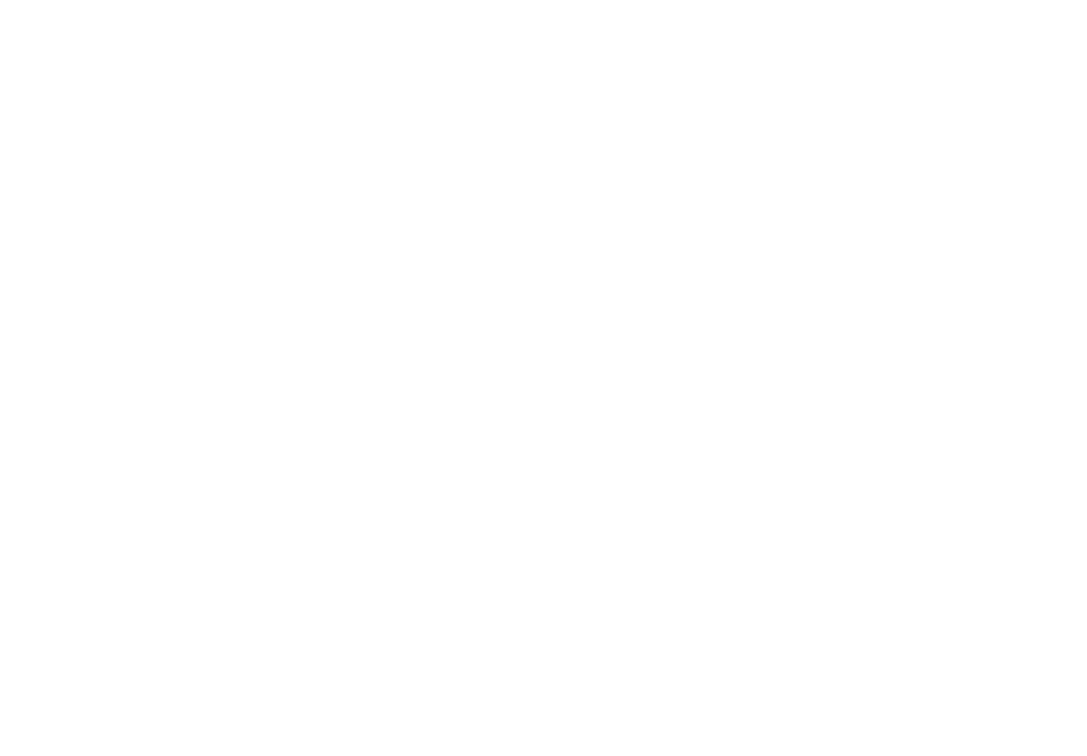
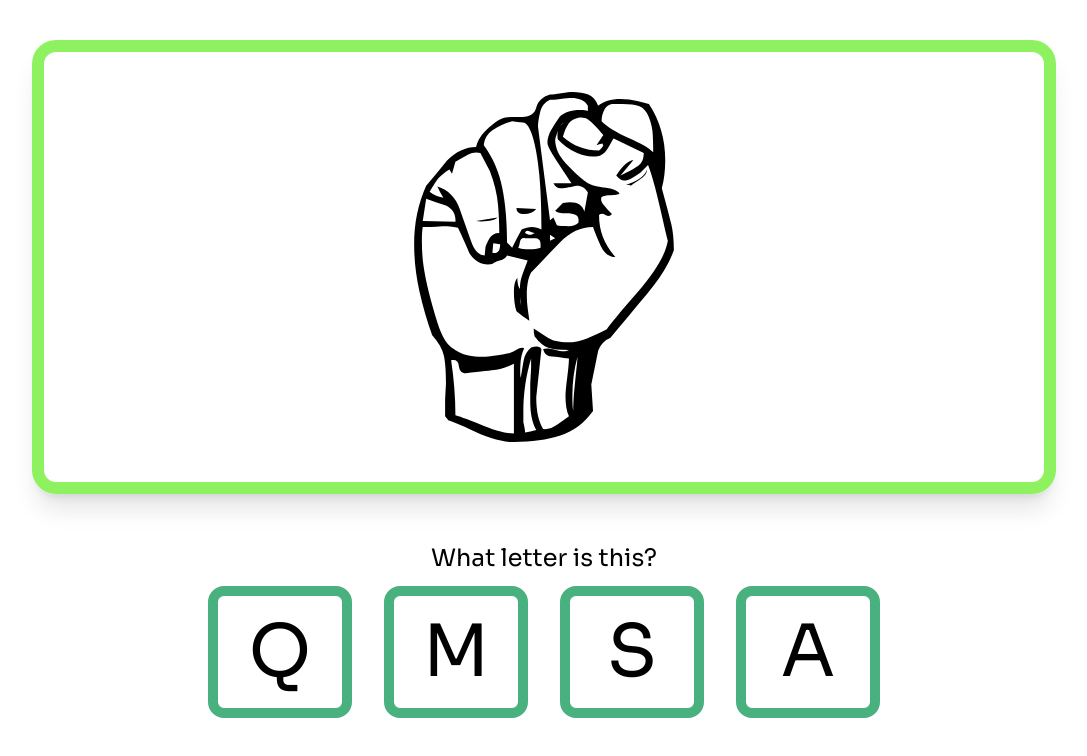
Before and after one commit to atpngo/asl, a React (Create React App) app in the folder frontend/: page /learn in a window 1280 px wide. Before the commit this address had no page. Shown: the top 756 px of the page, without its empty margins (96-1183 px from the left). Built offline with nearby package versions, Linux system fonts and the light colour scheme.

Commit message:
added mcq component

```diff
--- a/frontend/src/App.js
+++ b/frontend/src/App.js
@@ -2,6 +2,7 @@ import {BrowserRouter as Router, Route, Routes} from "react-router-dom";
 import Practice from "./pages/Practice/Practice";
 import Landing from "./pages/Landing/Landing";
 import Test from "./pages/Test";
+import Learn from "./pages/Learn";
 
 function App()
 {
@@ -12,6 +13,7 @@ function App()
         <Routes>
           <Route path="/" element={<Landing/>}/>
           <Route path="/practice" element={<Practice/>}/>
+          <Route path="/learn" element={<Learn/>}/>
           <Route path="/test" element={<Test/>}/>
         </Routes>
       </Router>
--- /dev/null
+++ b/frontend/src/components/Questions/MCQLetter.js
@@ -0,0 +1,38 @@
+import React from "react";
+import Sign from "../Sign";
+
+function MCQLetter({prompt, answer, options, variant})
+{
+    // props:
+    // answer: string
+    // options: [string]
+    // variant: 'identify' (identify sign) or 'select' (select sign)
+    return(
+        <div className="flex flex-col items-center gap-12">
+            {/* Prompt */}
+            <div className="mt-10 thick-outline w-4/5 p-10 flex justify-center">
+                {variant === 'select' ? <p>{answer}</p> : <Sign className="w-full max-w-[350px]" value={answer}/>}
+            </div>
+
+            {/* What letter is this? */}
+            <div className="text-center gap-4">
+
+                <p className="text-2xl">What letter is this?</p>
+                {/* Group of options */}
+                <div className="grid grid-cols-2 gap-8 mt-3 lg:flex lg:flex-row">
+
+                    {options.map((option, index) => {
+                        return(
+                            <div className="alphabet-outline-dark p-5 w-36">
+                                <p className="text-7xl p-0 m-0">{option}</p>
+                            </div>
+                        )
+                    })}
+                </div>
+            </div>
+
+        </div>
+    )
+}
+
+export default MCQLetter;
--- a/frontend/src/index.css
+++ b/frontend/src/index.css
@@ -14,12 +14,15 @@
 }
 
 .alphabet-outline {
-  @apply text-center border-8 border-green-module rounded-xl;
-  /* cursor: default; */
-  /* -webkit-user-select: none;
-  -moz-user-select: none;
-  -ms-user-select: none;
-  user-select: none;  */
+  @apply text-center border-10 border-green-module rounded-2xl;
+}
+
+.alphabet-outline-dark {
+  @apply text-center border-10 border-green-module-text rounded-2xl;
+}
+
+.thick-outline {
+  @apply text-center border-green-module rounded-3xl border-12 shadow-xl
 }
 
 p {
--- /dev/null
+++ b/frontend/src/pages/Learn.js
@@ -0,0 +1,13 @@
+import React from "react";
+import MCQLetter from "../components/Questions/MCQLetter";
+
+function Learn()
+{
+    return(
+        <div>
+            <MCQLetter answer="S" options={['Q', 'M', 'S', 'A']} variant="identify"/>
+        </div>
+    )
+}
+
+export default Learn;
--- a/frontend/src/pages/Practice/Practice.js
+++ b/frontend/src/pages/Practice/Practice.js
@@ -132,8 +132,8 @@ function Practice()
               </div>
             </div>
             {/* ASL Letter */}
-            <div className="alphabet-outline lg:p-2 p-0 flex flex-col justify-center">
-              <Sign value="A" color="black" className="lg:w-40 w-20"/>
+            <div className="alphabet-outline lg:p-8 p-0 flex flex-col justify-center">
+              <Sign value="A" color="black" className="lg:w-28 w-20"/>
             </div>
           </div>
 
@@ -158,9 +158,9 @@ function Practice()
       {/* Webcam Output */}
       <div className="flex flex-col justify-center align-middle items-center text-center gap-1">
         <p className="text-2xl">Make the letter with your hand</p>
-        <canvas className="border-8 border-green-module-text border-solid rounded-xl max-w-full lg:max-w-full" width={640} height={500} ref={canvasRef}/>
+        <canvas className="border-12 border-green-module-text border-solid rounded-3xl max-w-full lg:max-w-full" width={640} height={500} ref={canvasRef}/>
       </div>
-      {/* <Webcam ref={webCamRef} /> */}
+      <Webcam ref={webCamRef} />
 
     </div>
   )
--- a/frontend/tailwind.config.js
+++ b/frontend/tailwind.config.js
@@ -21,6 +21,11 @@ module.exports = {
         '14xl': '18rem',
         '15xl': '20rem',
       },
+      borderWidth: {
+        '10': '10px',
+        '12': '12px',
+        '14': '14px'
+      },
     },
 
   },
```
